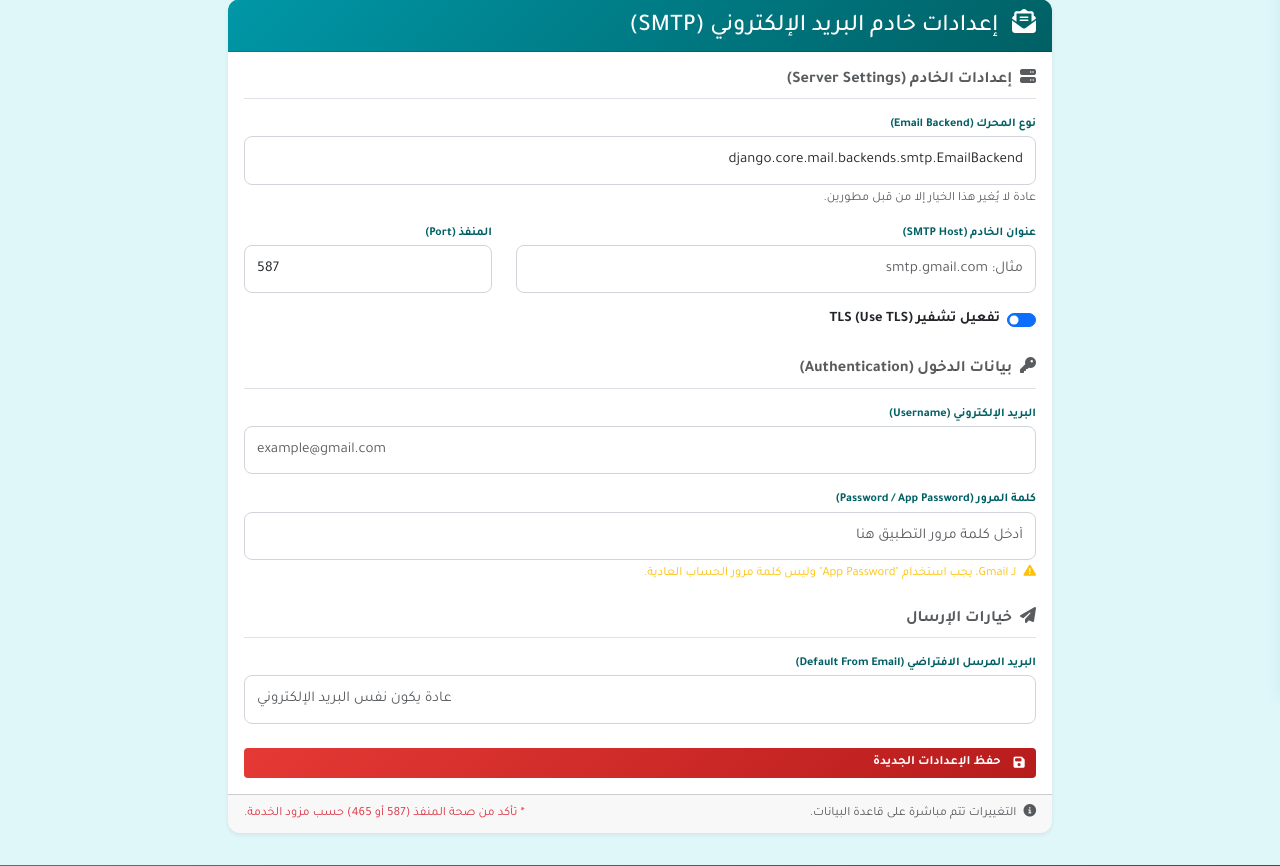
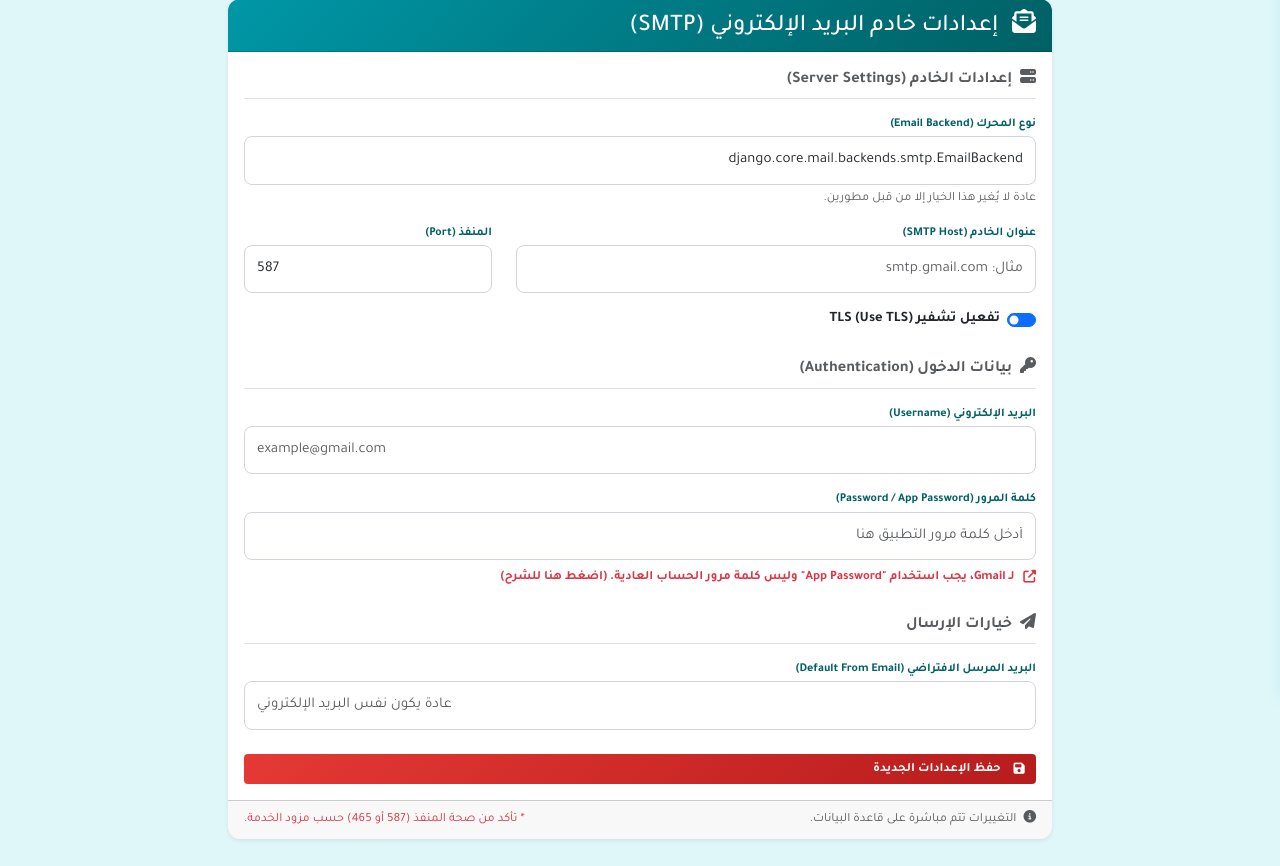
Before and after one commit to ahmadkh511/balanceiq, a Django app: page /invoice/settings/email/ in a window 1280 px wide. Shown: the part 101-967 px from the top of the page. Run offline with Django 5.2, Linux system fonts and the light colour scheme; the visitor is signed in with stand-in values (Sample User, id 1); data comes from the database, SQL or seed files in the repository; data that the repository does not hold is empty; some libraries are stand-ins or nearby versions.

Commit message:
email not push

```diff
--- a/invoice/templates/invoice/settings/email_settings.html
+++ b/invoice/templates/invoice/settings/email_settings.html
@@ -97,7 +97,7 @@
                                    value="{{ form.email_host_user.value|default:'' }}">
                         </div>
 
-                        <!-- حقل: Password -->
+                        <!-- حقل: Password (تم التعديل هنا) -->
                         <div class="mb-3">
                             <label for="id_email_host_password" class="form-label fw-bold">
                                 كلمة المرور (Password / App Password)
@@ -108,9 +108,15 @@
                                    id="id_email_host_password"
                                    placeholder="أدخل كلمة مرور التطبيق هنا"
                                    value="{{ form.email_host_password.value|default:'' }}">
-                            <div class="form-text text-warning small">
-                                <i class="fas fa-exclamation-triangle me-1"></i>
-                                لـ Gmail، يجب استخدام "App Password" وليس كلمة مرور الحساب العادية.
+
+                            <!-- الرابط التفاعلي لفتح الشرح -->
+                            <div class="form-text text-muted small mt-2">
+                                <button type="button"
+                                        class="btn btn-link p-0 m-0 align-baseline text-decoration-none text-danger fw-bold"
+                                        data-bs-toggle="modal"
+                                        data-bs-target="#gmailAppPasswordModal">
+                                    <i class="fas fa-external-link-alt me-1"></i> لـ Gmail، يجب استخدام "App Password" وليس كلمة مرور الحساب العادية. (اضغط هنا للشرح)
+                                </button>
                             </div>
                         </div>
 
@@ -152,6 +158,72 @@
             </div>
         </div>
     </div>
+
+    <!-- نافذة منبثقة (Modal) لشرح Gmail App Password -->
+    <div class="modal fade" id="gmailAppPasswordModal" tabindex="-1" aria-labelledby="gmailModalLabel" aria-hidden="true">
+        <div class="modal-dialog modal-lg">
+            <div class="modal-content">
+                <div class="modal-header bg-light">
+                    <h5 class="modal-title fw-bold" id="gmailModalLabel">
+                        <i class="fab fa-google me-2 text-danger"></i> كيفية إنشاء كلمة مرور تطبيق (App Password) لـ Gmail
+                    </h5>
+                    <button type="button" class="btn-close" data-bs-dismiss="modal" aria-label="Close"></button>
+                </div>
+                <div class="modal-body">
+                    <div class="alert alert-warning border-warning">
+                        <i class="fas fa-exclamation-triangle me-2"></i>
+                        <strong>ملاحظة هامة جداً:</strong> لا يمكن استخدام كلمة مرور حسابك العادية لتسجيل الدخول من خلال البرامج الخارجية (مثل برنامجنا) لأسباب أمنية من جوجل. يجب عليك إنشاء "كلمة مرور تطبيق" خاصة.
+                    </div>
+
+                    <h6 class="fw-bold mt-3 text-primary">الخطوة 1: تأكد من تفعيل التحقق الثنائي (2-Step Verification)</h6>
+                    <p class="text-muted small">لن تظهر لك خاصية كلمات مرور التطبيق إلا إذا كان التحقق الثنائي مفعلاً.</p>
+                    <ol class="small">
+                        <li>ادخل إلى إعدادات حساب جوجل (Google Account).</li>
+                        <li>من القائمة اليمنى اختر <strong>الأمان (Security)</strong>.</li>
+                        <li>ابحث عن خيار <strong>"التحقق بخطوتين" (2-Step Verification)</strong>.</li>
+                        <li>إذا كان مفعلاً، انتقل للخطوة التالية. إذا لم يكن، قم بتفعيله أولاً.</li>
+                    </ol>
+
+                    <hr class="my-3">
+
+                    <h6 class="fw-bold mt-3 text-primary">الخطوة 2: الدخول إلى إعدادات كلمات المرور</h6>
+                    <ol class="small">
+                        <li>في نفس صفحة الأمان، قم بالتمرير للأسفل وابحث عن قسم <strong>"كلمات مرور التطبيق" (App Passwords)</strong>.</li>
+                        <li>قد تجد هذا القسم أسفل "تسجيل الدخول إلى جوجل".</li>
+                        <li>اضغط على السهم (<i class="fas fa-chevron-right small"></i>) أو على أيقونة القلم بجانبها.</li>
+                        <li>سيطلب منك جوجل إعادة كتابة كلمة مرور حسابك للتأكيد.</li>
+                    </ol>
+
+                    <hr class="my-3">
+
+                    <h6 class="fw-bold mt-3 text-primary">الخطوة 3: اختيار البرنامج وتوليد الرمز</h6>
+                    <ol class="small">
+                        <li>ستظهر لك نافذة منبثقة. في القائمة المنسدلة الأولى "اختر التطبيق" (Select app)، اختر <strong>البريد (Mail)</strong>.</li>
+                        <li>في القائمة الثانية "اختر الجهاز" (Select device)، اختر <strong>أخرى (Other - Custom name)</strong>.</li>
+                        <li>اكتب اسماً للبرنامج لتسهيل التعرف عليه (مثلاً: <em>برنامج المحاسبة</em>).</li>
+                        <li>اضغط على زر <strong>توليد (GENERATE)</strong>.</li>
+                    </ol>
+
+                    <hr class="my-3">
+
+                    <h6 class="fw-bold mt-3 text-success">الخطوة 4: نسخ الرمز واستخدامه</h6>
+                    <p class="text-muted small">سيظهر لك مربع أصفر يحتوي على كلمة مرور مكونة من 16 حرفاً (مثال: <code>xyzw abcd efgh ijkl</code>).</p>
+                    <div class="alert alert-light border">
+                        <strong>ماذا تفعل الآن؟</strong>
+                        <ul class="mb-0 mt-2 small">
+                            <li>قم بنسخ هذه الكلمة <strong>كاملة</strong> (حتى المسافات).</li>
+                            <li>الصقها في حقل "كلمة المرور" أعلاه في برنامجنا.</li>
+                            <li>اضغط على "حفظ الإعدادات".</li>
+                        </ul>
+                    </div>
+                </div>
+                <div class="modal-footer bg-light">
+                    <button type="button" class="btn btn-secondary" data-bs-dismiss="modal">إغلاق</button>
+                </div>
+            </div>
+        </div>
+    </div>
+
 </div>
 {% endblock %}
 
@@ -175,5 +247,12 @@
         font-size: 16px;
         font-weight: 600;
     }
+    /* تنسيق خاص للنافذة المنبثقة */
+    .modal-body ol li {
+        margin-bottom: 8px;
+    }
+    .modal-body hr {
+        border-top: 1px dashed #dee2e6;
+    }
 </style>
 {% endblock %}
```
